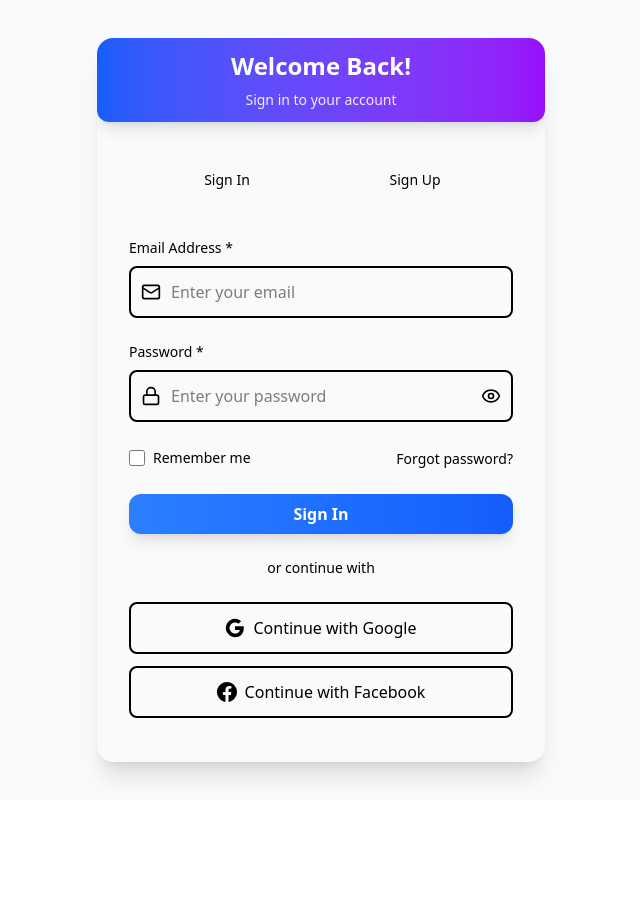
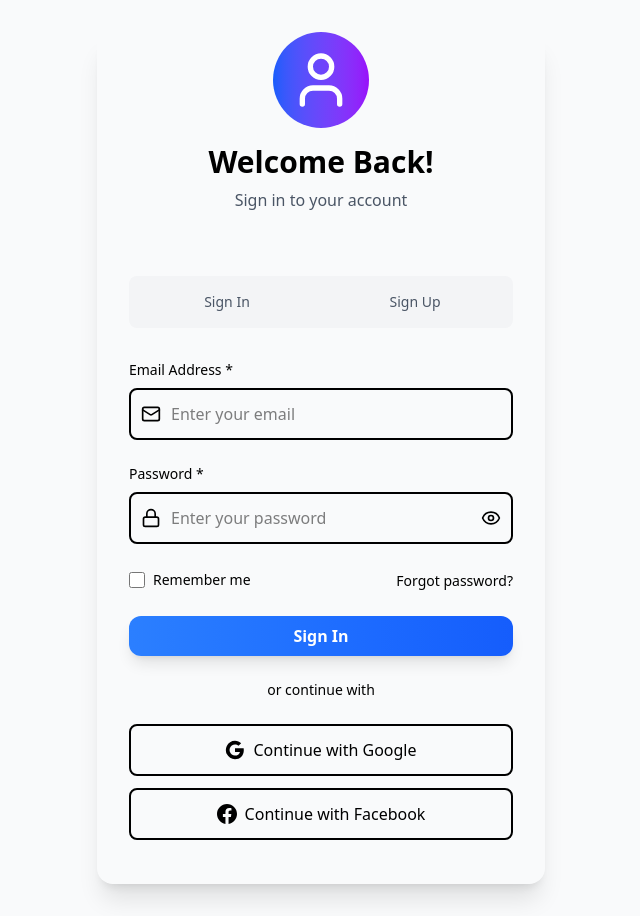
Before and after one commit to pedropkmmt/Mechanic-Finder, a React (Vite) app in the folder mechanic-finder/: page /auth in a window 1280 px wide. Shown: the whole page, without its empty margins (319-959 px from the left). Before the commit the page ends 800 px from the top, so only its background shows below. Built offline with nearby package versions, Linux system fonts and the light colour scheme.

Commit message:
forms header design update

```diff
--- a/mechanic-finder/src/components/auth/FormHeader.jsx
+++ b/mechanic-finder/src/components/auth/FormHeader.jsx
@@ -1,10 +1,14 @@
 import React from 'react';
+import { User } from 'lucide-react';
 
 const PageHeader = ({ title, subtitle }) => (
-  <div className="bg-gradient-to-r from-blue-600 to-purple-600 hover:from-blue-700 hover:to-purple-700 text-white px-6 py-3 rounded-xl transition-all duration-300 focus:outline-none focus:ring-2 focus:ring-blue-400 focus:ring-offset-2 shadow-lg hover:shadow-xl transform hover:scale-105 font-medium text-center">
-    <h1 className="text-2xl font-semibold mb-2">{title}</h1>
-    <p className="opacity-90 text-sm">{subtitle}</p>
-  </div>
+  <div className="text-center mb-8">
+    <div className="w-24 h-24 bg-gradient-to-r from-blue-600 to-purple-600 rounded-full flex items-center justify-center mx-auto mb-4">
+      <User className="w-16 h-16 text-white" />
+    </div>
+      <h1 className="text-3xl font-semibold mb-2">{title}</h1>
+      <p className="text-gray-600">{subtitle}</p>
+    </div>
 );
 
 export default PageHeader;
--- a/mechanic-finder/src/components/auth/TabNavigation.jsx
+++ b/mechanic-finder/src/components/auth/TabNavigation.jsx
@@ -1,28 +1,31 @@
 import React from 'react';
 
 const TabNavigation = ({ currentPage, setCurrentPage }) => (
-  <div className="flex mb-8 bg-secondary rounded-lg p-1">
+    <div className="flex mb-8 bg-gray-100 rounded-lg p-1">
     <button
       onClick={() => setCurrentPage('login')}
-      className={`flex-1 py-3 px-4 rounded-md font-medium text-sm transition-all duration-300 ${
+      className={`flex-1 py-3 px-4 rounded-md font-medium text-sm transition-all duration-300 flex items-center justify-center gap-2 ${
         currentPage === 'login'
-          ? 'bg-card text-blue-primary shadow-sm border-1'
-          : 'text-muted-foreground hover:text-foreground'
-      }`}
+          ? 'bg-white text-blue-600 shadow-sm border border-gray-200'
+          : 'text-gray-600 hover:text-gray-900 hover:bg-gray-50'
+        }`}
     >
       Sign In
     </button>
     <button
       onClick={() => setCurrentPage('register')}
-      className={`flex-1 py-3 px-4 rounded-md font-medium text-sm transition-all duration-300 ${
+      className={`flex-1 py-3 px-4 rounded-md font-medium text-sm transition-all duration-300 flex items-center justify-center gap-2 ${
         currentPage === 'register'
-          ? 'bg-card text-blue-primary shadow-sm border-1'
-          : 'text-muted-foreground hover:text-foreground'
+          ? 'bg-white text-blue-600 shadow-sm border border-gray-200'
+          : 'text-gray-600 hover:text-gray-900 hover:bg-gray-50'
       }`}
     >
       Sign Up
     </button>
-  </div>
+    </div>
 );
 
+
+
+
 export default TabNavigation;
```
